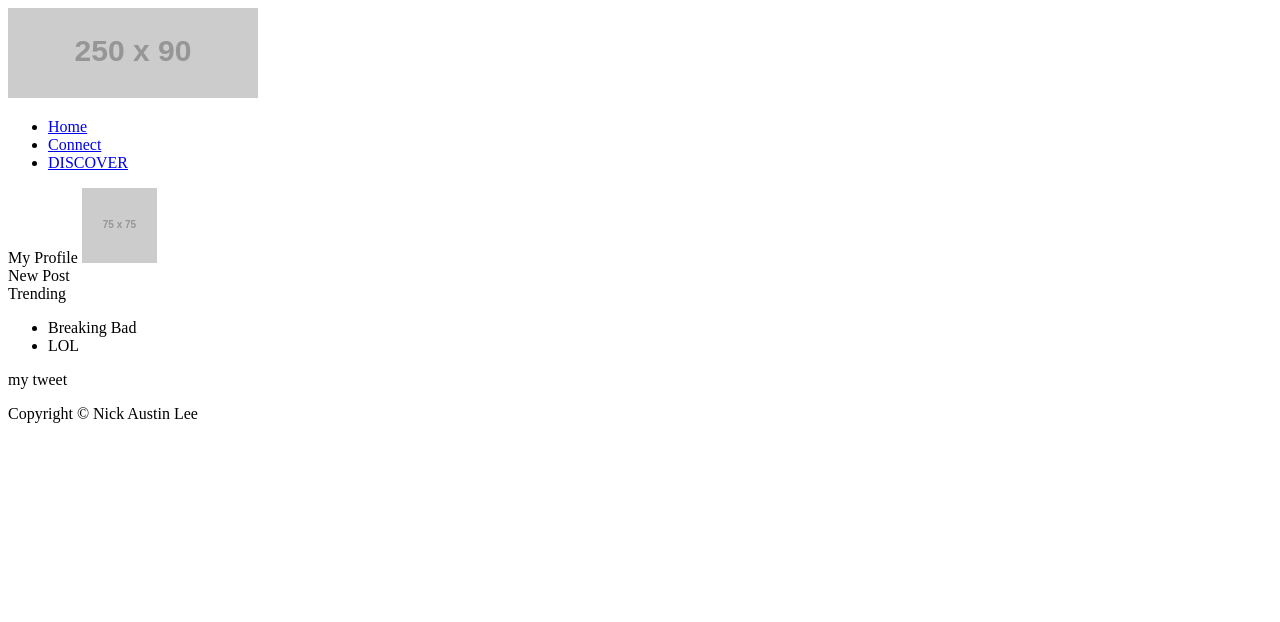
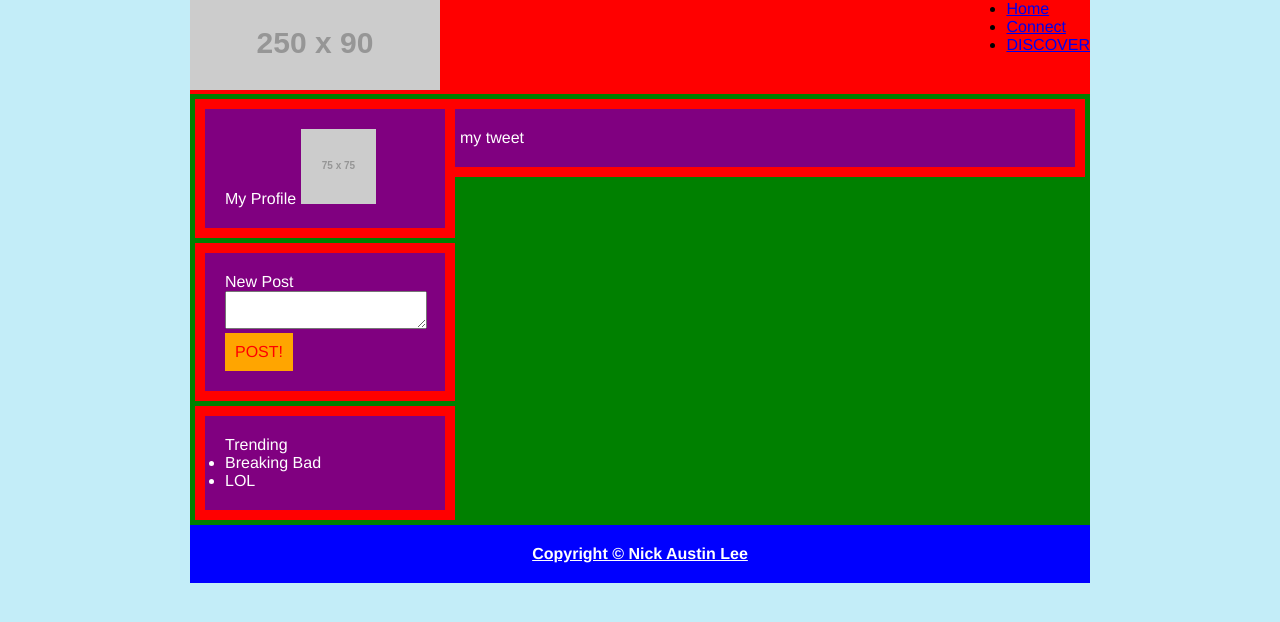
Before and after one commit to fabbuki/hackersatberkeleysite, a plain HTML site: page index.html in a window 1280 px wide. Drawn offline with nearby package versions, Linux system fonts and the light colour scheme; placeholder pictures from the web are drawn by us.

Commit message:
Pushing another

```diff
--- a/index.html
+++ b/index.html
@@ -3,10 +3,11 @@
 	<head>
 	<title> My Twitter Clone </title>
 	<meta charset="utf-8" />
+	<link rel="stylesheet" type="text/css" href="style.css">
 	</head>
 	<body>
 	<header>
-		<div>
+		<div id="logo">
 		<a href="#"><img src="http://placehold.it/250x90"></a>
 		</div>
 
@@ -29,6 +30,8 @@
 		</div>
 		<div class="cell">
 		New Post
+		<textarea> </textarea>
+		<a href="#" class="post-button">POST!</a>
 		</div>
 		<div class="cell">
 		Trending
@@ -47,5 +50,7 @@
 	<footer>
 		<p>Copyright &copy; Nick Austin Lee</p>
 	</footer>
+	<script src="http://ajax.googleapis.com/ajax/libs/jquery/1.10.2/jquery.min.js"></script>
+	<script src="script.js"></script>
 	</body>
 </html>
--- /dev/null
+++ b/script.js
@@ -0,0 +1,13 @@
+$('.post-button').click(function() {
+	what_the_user_typed = $('textarea').val();
+	$('#right').prepend('<div class="cell"><p>' + what_the_user_typed + '</p></div>');
+	$('textarea').val('');
+});
+
+$('textarea').keypress(function(e) {
+if (e.which == 13) {
+what_the_user_typed = $('textarea').val();
+$('#right').prepend('<div class="cell"><p>' + what_the_user_typed + '</p></div>');
+	$('textarea').val('');
+	}
+	});
--- a/style.css
+++ b/style.css
@@ -0,0 +1,71 @@
+* {
+	margin: 0;
+	padding: 0;
+	}
+
+html {
+	background-color: #c3edf8;
+}
+body {
+	font-family: "Helvetica", Arial, sans-serif;
+	width: 900px;
+	margin: 0 auto;
+}
+header {
+	background-color: red;
+	overflow: auto;
+}
+
+#logo{
+	float: left;
+}
+
+nav {
+	float: right;
+	}
+
+section {
+	background-color: green;
+	overflow: auto;
+}
+
+#left {
+width: 30%;
+float: left;
+}
+
+#right{
+width: 70%
+float: right;
+}
+
+.cell {
+	background-color: purple;
+	border: 10px solid red;
+	margin: 5px;
+	color: white;
+	padding: 20px;
+	}
+
+textarea {
+	font-family: "Comic Sans MS";
+	font-size: 16px;
+	width: 100%;
+}
+
+.post-button {
+	color: red;
+	text-decoration: none;
+	background-color: orange;
+	padding: 10px;
+	display: inline-block;
+}
+
+footer {
+	background-color: blue;
+	padding: 20px;
+	color: white;
+	font-weight: bold;
+	text-decoration: underline;
+	text-align: center;
+}
```
